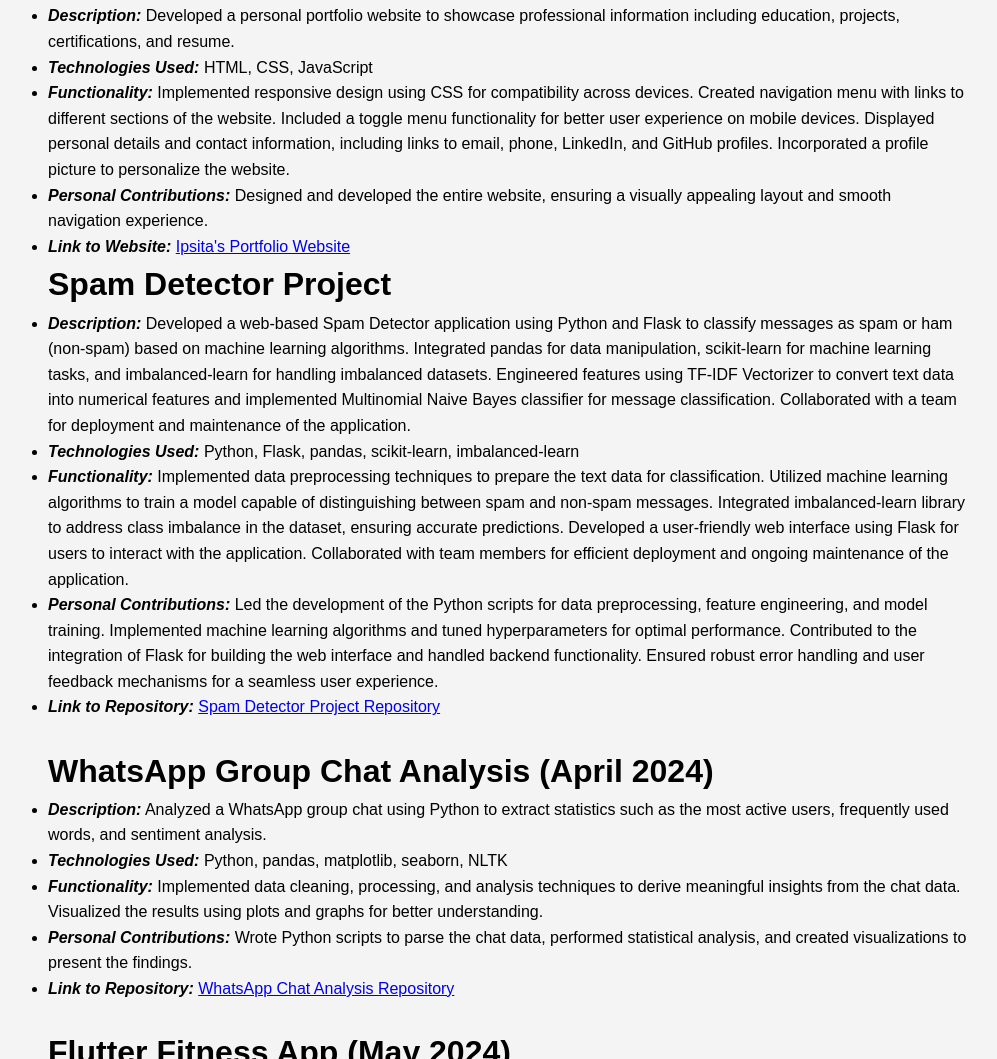
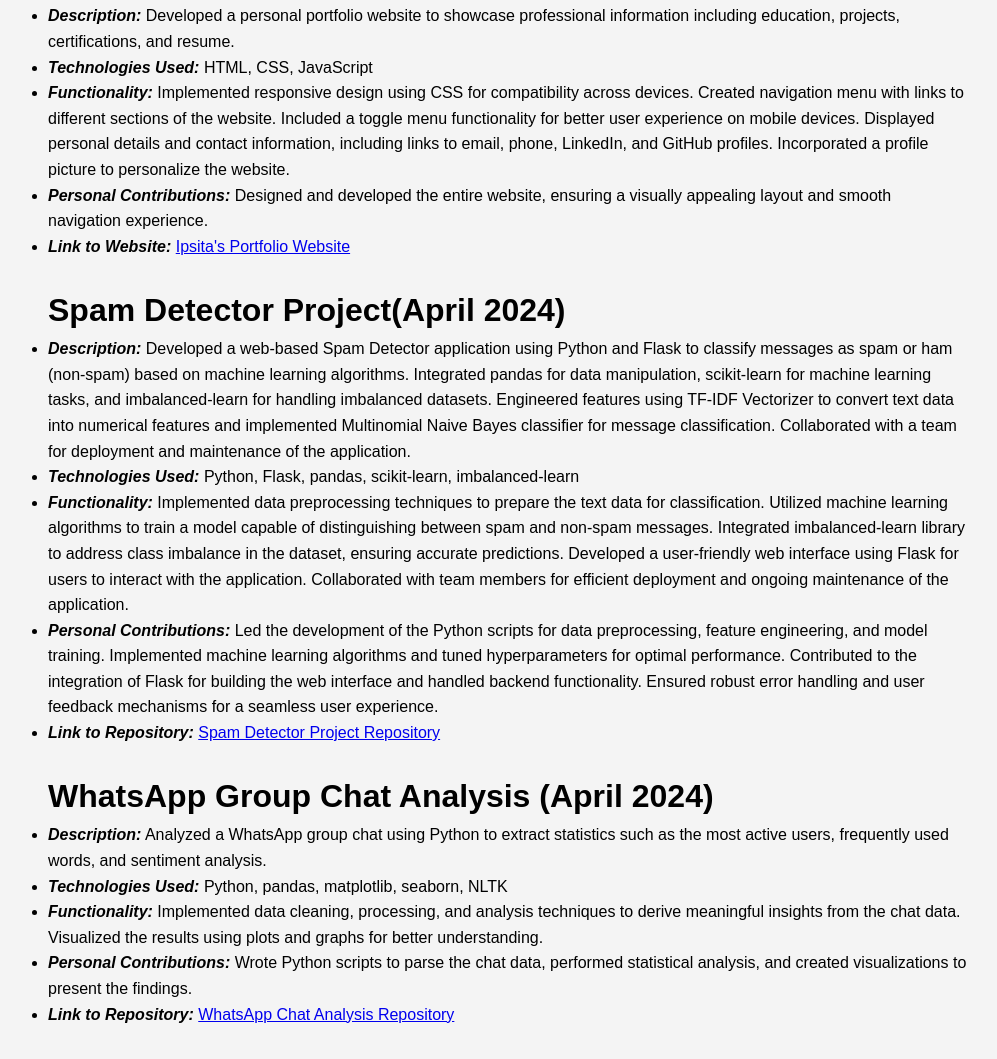
Before and after one commit to ipsita68/ipsita-personal-portfolio, a plain HTML site: page Projects.html in a window 1280 px wide. Shown: the part 722-1781 px from the top of the page, without its empty margins (132-1129 px from the left). Drawn offline with Linux system fonts and the light colour scheme.

Commit message:
Update Projects.html

```diff
--- a/Projects.html
+++ b/Projects.html
@@ -135,8 +135,9 @@
           <b><em>Link to Website:</em></b> <a href="https://ipsita-personal-portfolio-website.netlify.app/">Ipsita's Portfolio Website</a>
         </li>
       </ul>
+      <br>
 
-      <h1>Spam Detector Project</h1>
+      <h1>Spam Detector Project(April 2024)</h1>
     <ul>
       <li><b><em>Description:</em></b> Developed a web-based Spam Detector application using Python and Flask to classify messages as spam or ham (non-spam) based on machine learning algorithms. Integrated pandas for data manipulation, scikit-learn for machine learning tasks, and imbalanced-learn for handling imbalanced datasets. Engineered features using TF-IDF Vectorizer to convert text data into numerical features and implemented Multinomial Naive Bayes classifier for message classification. Collaborated with a team for deployment and maintenance of the application.</li>
       <li><b><em>Technologies Used:</em></b> Python, Flask, pandas, scikit-learn, imbalanced-learn</li>
```
